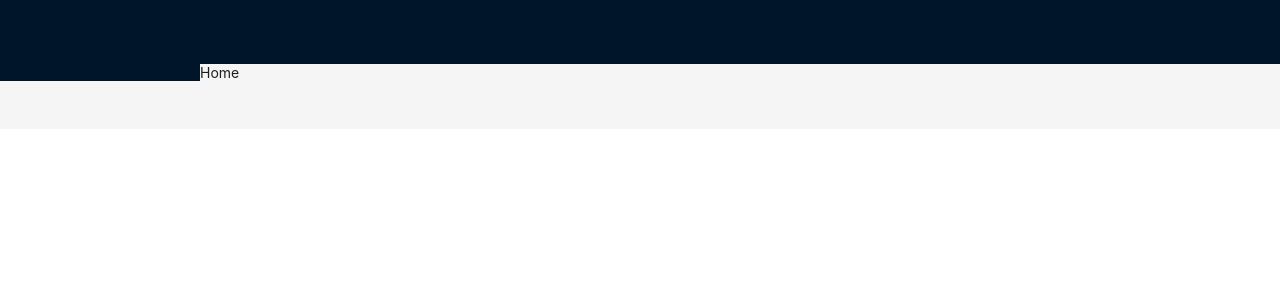
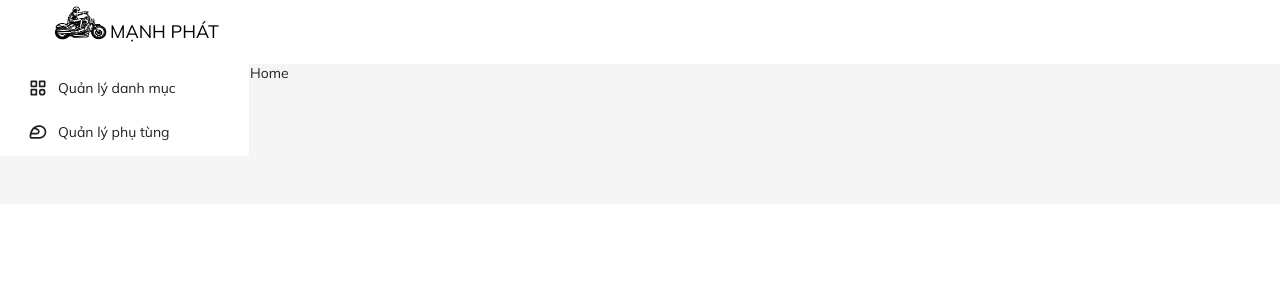
Before and after one commit to tuannguyen2k2/ban_hang_cms, a React (Vite) app: page / in a window 1280 px wide. Shown: the top 300 px of the page. Built offline with nearby package versions, Linux system fonts and the light colour scheme.

Commit message:
add header

```diff
--- a/package.json
+++ b/package.json
@@ -13,6 +13,7 @@
     "antd": "^5.12.5",
     "react": "^18.2.0",
     "react-dom": "^18.2.0",
+    "react-icons": "^4.12.0",
     "react-router-dom": "^6.21.1"
   },
   "devDependencies": {
--- a/src/App.jsx
+++ b/src/App.jsx
@@ -1,7 +1,18 @@
+import { ConfigProvider } from "antd";
 import AppRoutes from "./routes/routes";
 
 function App() {
-  return <AppRoutes />;
+  return (
+    <ConfigProvider
+      theme={{
+        token: {
+          fontFamily: "Mulish",
+        },
+      }}
+    >
+      <AppRoutes />
+    </ConfigProvider>
+  );
 }
 
 export default App;
--- a/src/assets/scss/common.scss
+++ b/src/assets/scss/common.scss
@@ -12,5 +12,4 @@ html {
 body {
     margin: 0;
     padding: 0;
-    font-family: 'Mulish', sans-serif;
 }
--- /dev/null
+++ b/src/constants/menuConfig.jsx
@@ -0,0 +1,18 @@
+import { TbCategory } from "react-icons/tb";
+import { MdOutlineSportsMotorsports } from "react-icons/md";
+const navMenuConfig = [
+  {
+    label: "Quản lý danh mục",
+    key: "quan-ly-danh-muc",
+    icon: <TbCategory size={20}/>,
+    path: "/category",
+  },
+  {
+    label: "Quản lý phụ tùng",
+    key: "quan-ly-phu-tung",
+    icon: <MdOutlineSportsMotorsports  size={20} />,
+    path: "/product",
+  },
+];
+
+export default navMenuConfig;
--- /dev/null
+++ b/src/modules/main/AppHeader.jsx
@@ -0,0 +1,15 @@
+import { Header } from "antd/es/layout/layout";
+import styles from "./AppHeader.module.scss";
+import logo from "/logo.png";
+const AppHeader = () => {
+  return (
+    <Header style={{background: 'white'}}>
+      <div className={styles.logo}>
+        <img style={{ width: "60px" }} src={logo} alt="Logo" />
+      </div>
+      <div className={styles.brand}>MẠNH PHÁT</div>
+    </Header>
+  );
+};
+
+export default AppHeader;
--- /dev/null
+++ b/src/modules/main/AppHeader.module.scss
@@ -0,0 +1,18 @@
+.header {
+    padding: 0;
+    background: 'white';
+}
+.logo {
+    float: left;
+    color: white;
+    font-size: 18px;
+  }
+
+.brand {
+    color: black;
+    font-size: 18px;
+}
+
+.menu {
+    float: right;
+}
--- a/src/modules/main/MainLayout.jsx
+++ b/src/modules/main/MainLayout.jsx
@@ -1,13 +1,15 @@
 /* eslint-disable react/prop-types */
 import { Layout } from "antd";
+import NavSider from "./NavSider";
+import AppHeader from "./AppHeader";
 
 const MainLayout = ({ children }) => {
-  const { Content, Footer, Sider, Header } = Layout;
+  const { Content, Footer } = Layout;
   return (
     <Layout>
-      <Header />
+      <AppHeader />
       <Layout>
-        <Sider />
+        <NavSider width={250} />
         <Layout>
           <Content>
             <div>{children}</div>
--- /dev/null
+++ b/src/modules/main/NavSider.jsx
@@ -0,0 +1,81 @@
+/* eslint-disable react/prop-types */
+import { Menu } from "antd";
+import Sider from "antd/es/layout/Sider";
+import { useMemo } from "react";
+import { matchPath, useLocation, useNavigate } from "react-router-dom";
+import navMenuConfig from "../../constants/menuConfig";
+
+const NavSider = ({ collapsed, onCollapse, width }) => {
+  const location = useLocation();
+  const navigate = useNavigate();
+  const activeNav = useMemo(() => {
+    const activeNav = findActiveNav(navMenuConfig);
+
+    if (activeNav) {
+      return activeNav;
+    }
+
+    return {
+      selectedKeys: [],
+      openKeys: [],
+    };
+  }, [location.pathname]);
+
+  function findActiveNav(navs) {
+    for (const nav of navs) {
+      if (nav.children) {
+        const activeItem = findActiveNav(nav.children);
+        if (activeItem) {
+          return {
+            selectedKeys: activeItem.selectedKeys,
+            openKeys: [nav.key, ...activeItem.openKeys],
+          };
+        }
+      } else if (matchPath(nav.path + "/*", location.pathname)) {
+        return {
+          selectedKeys: [nav.key],
+          openKeys: [],
+        };
+      }
+    }
+
+    // return defaultOpenNav;
+  }
+
+  function handleMenuItemClick(item) {
+    let selectedNav;
+    navMenuConfig.forEach((navItem) => {
+      if (navItem.key === item.key) selectedNav = navItem;
+      else if (navItem.children) {
+        navItem.children.map((navChild) => {
+          if (navChild.key === item.key) selectedNav = navChild;
+        });
+      }
+    });
+
+    navigate(selectedNav?.path);
+  }
+
+  return (
+    <Sider
+      collapsible
+      collapsed={collapsed}
+      width={width}
+      onCollapse={onCollapse}
+      trigger={null}
+    >
+      <Menu
+        key={location.pathname == "/" ? "initial" : "navSider"}
+        theme="light"
+        mode="inline"
+        defaultSelectedKeys={activeNav.selectedKeys}
+        defaultOpenKeys={activeNav.openKeys}
+        selectedKeys={activeNav.selectedKeys}
+        items={navMenuConfig}
+        onSelect={(item) => handleMenuItemClick(item)}
+      />
+    </Sider>
+  );
+};
+
+export default NavSider;
```
Also changed, not shown: 1 other file (tests, documents, lock files or other folders).
